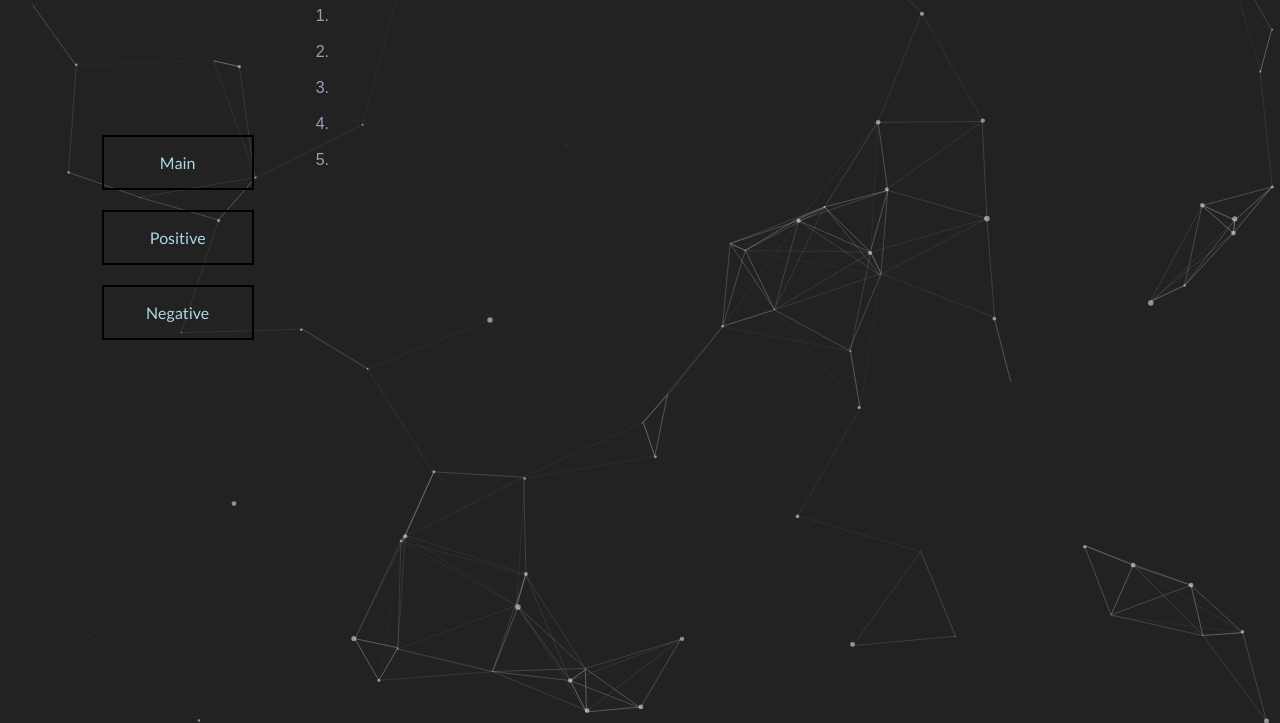
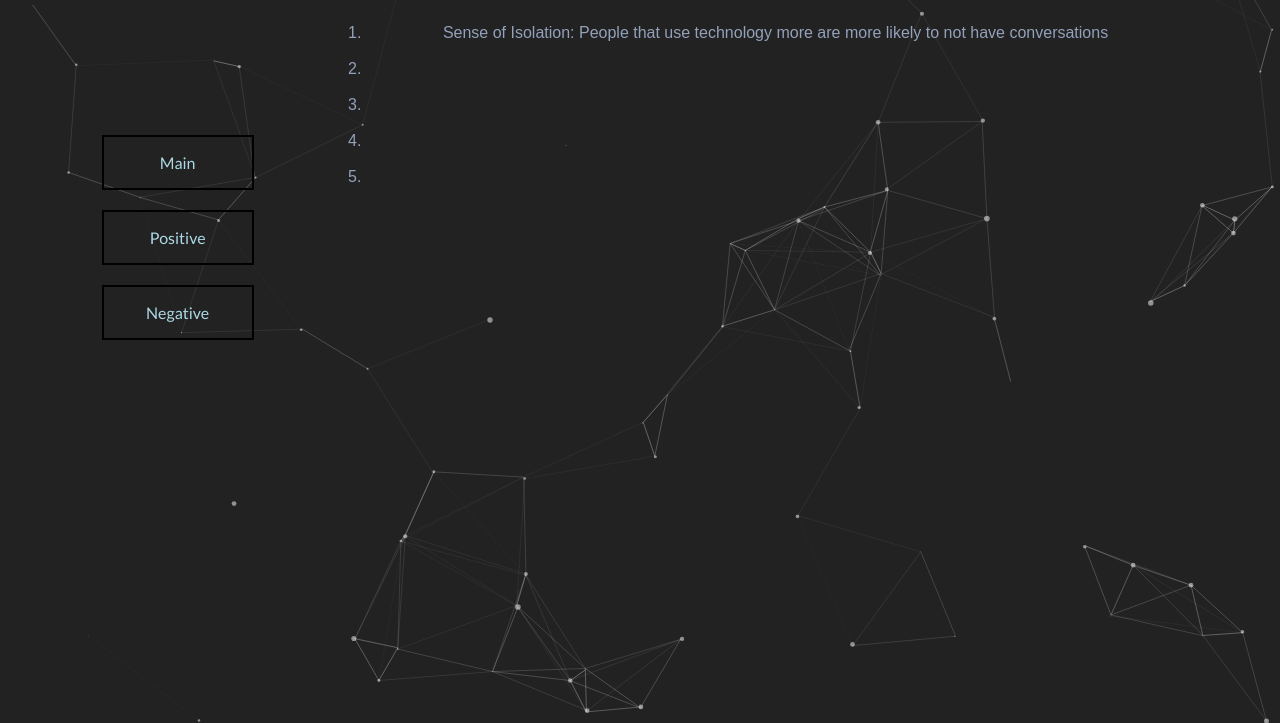
Before and after one commit to CameronTwiggs/Tech-and-Brain, a plain HTML site: page public/negative.html in a window 1280 px wide. Shown: the part 77-800 px from the top of the page. Drawn offline with nearby package versions, Linux system fonts and the light colour scheme.

Commit message:
testing list

```diff
--- a/public/negative.html
+++ b/public/negative.html
@@ -21,7 +21,7 @@
         <h1 id="second">The Negatives</h1>
         <hr class="line">
         <ol class="list_info">
-            <li></li>
+            <li>Sense of Isolation: People that use technology more are more likely to not have conversations</li>
             <br>
             <li></li>
             <br>
--- a/public/style.css
+++ b/public/style.css
@@ -83,7 +83,9 @@ body {
 }
 
 .list_info {
-	color: rgb(147, 161, 186)
+    color: rgb(147, 161, 186);
+    margin:3.5%;
+    text-align:center;
 }
 
 .line {
```
